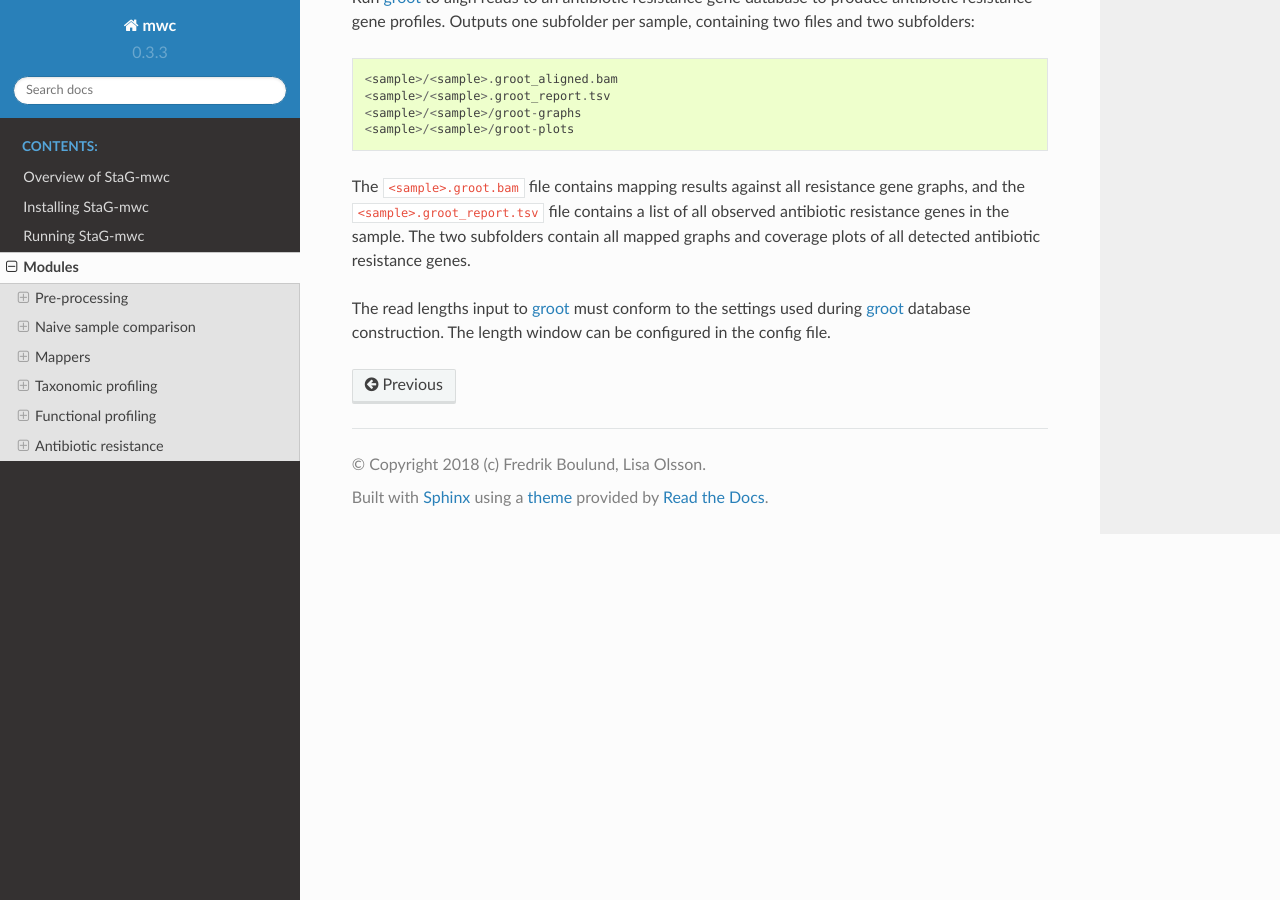
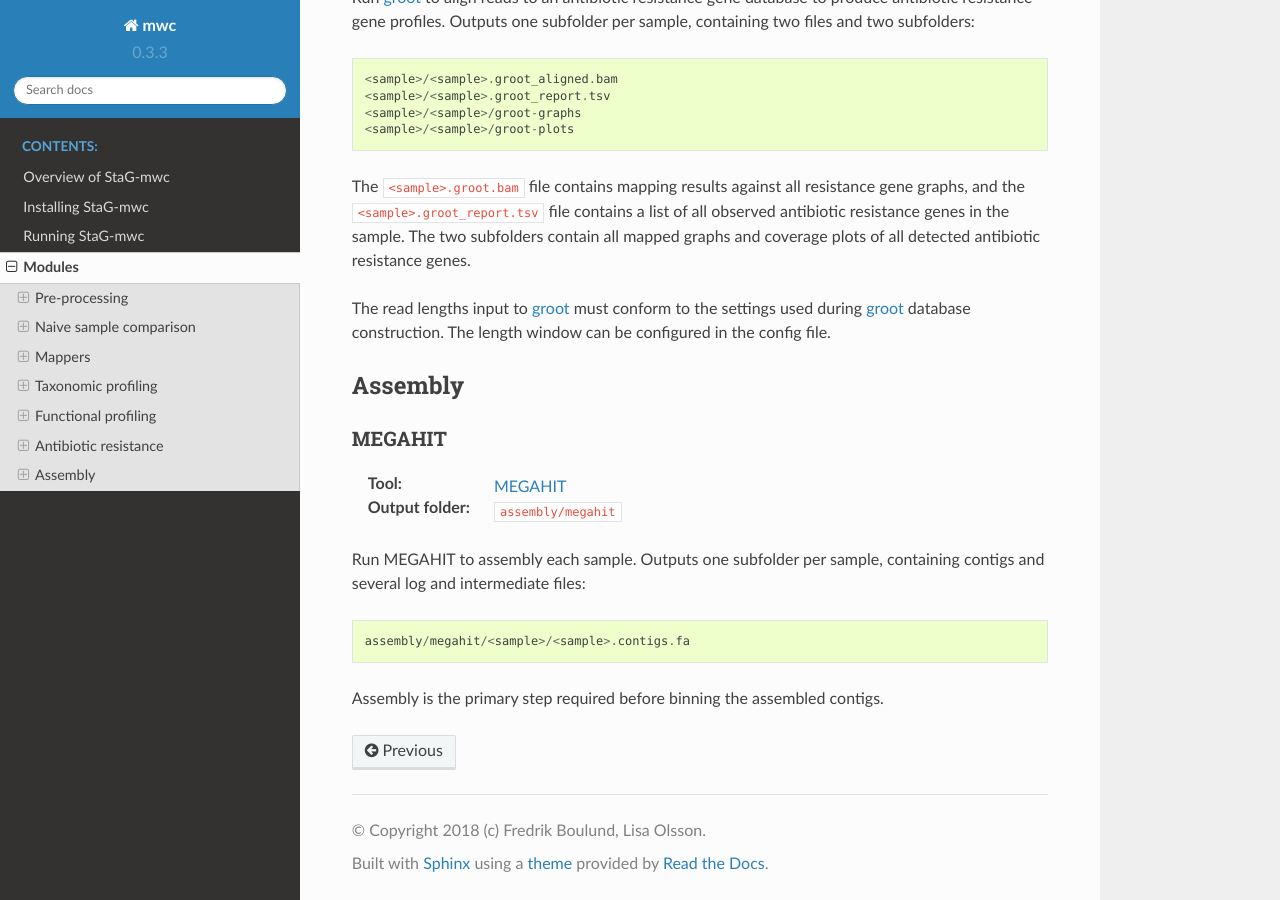
Before and after one commit to ctmrbio/stag-mwc, a Sphinx documentation site: the page built from docs/source/modules.rst, in a window 1280 px wide and 900 px high, scrolled down 7257 px. Built offline with Sphinx 7.4.7 and the Read the Docs theme 2.0.0, drawn with Linux system fonts in a browser that asks for light colours.

Commit message:
Update CHANGELOG, docs, with MEGAHIT

```diff
--- a/docs/source/modules.rst
+++ b/docs/source/modules.rst
@@ -11,6 +11,7 @@
 .. _HUMAnN2: https://bitbucket.org/biobakery/humann2/
 .. _GTF format: https://genome.ucsc.edu/FAQ/FAQformat.html#format4
 .. _SAF format: http://bioinf.wehi.edu.au/featureCounts/
+.. _MEGAHIT: https://github.com/voutcn/megahit
 
 Modules
 =======
@@ -370,3 +371,19 @@ all mapped graphs and coverage plots of all detected antibiotic resistance genes
 The read lengths input to `groot`_ must conform to the settings used during
 `groot`_ database construction. The length window can be configured in the
 config file.
+
+
+Assembly
+********
+
+MEGAHIT
+-------
+:Tool: `MEGAHIT`_
+:Output folder: ``assembly/megahit``
+
+Run MEGAHIT to assembly each sample. Outputs one subfolder per sample, containing
+contigs and several log and intermediate files::
+
+    assembly/megahit/<sample>/<sample>.contigs.fa
+
+Assembly is the primary step required before binning the assembled contigs.
```
Also changed, not shown: CHANGELOG.md (+1 -0 lines).
